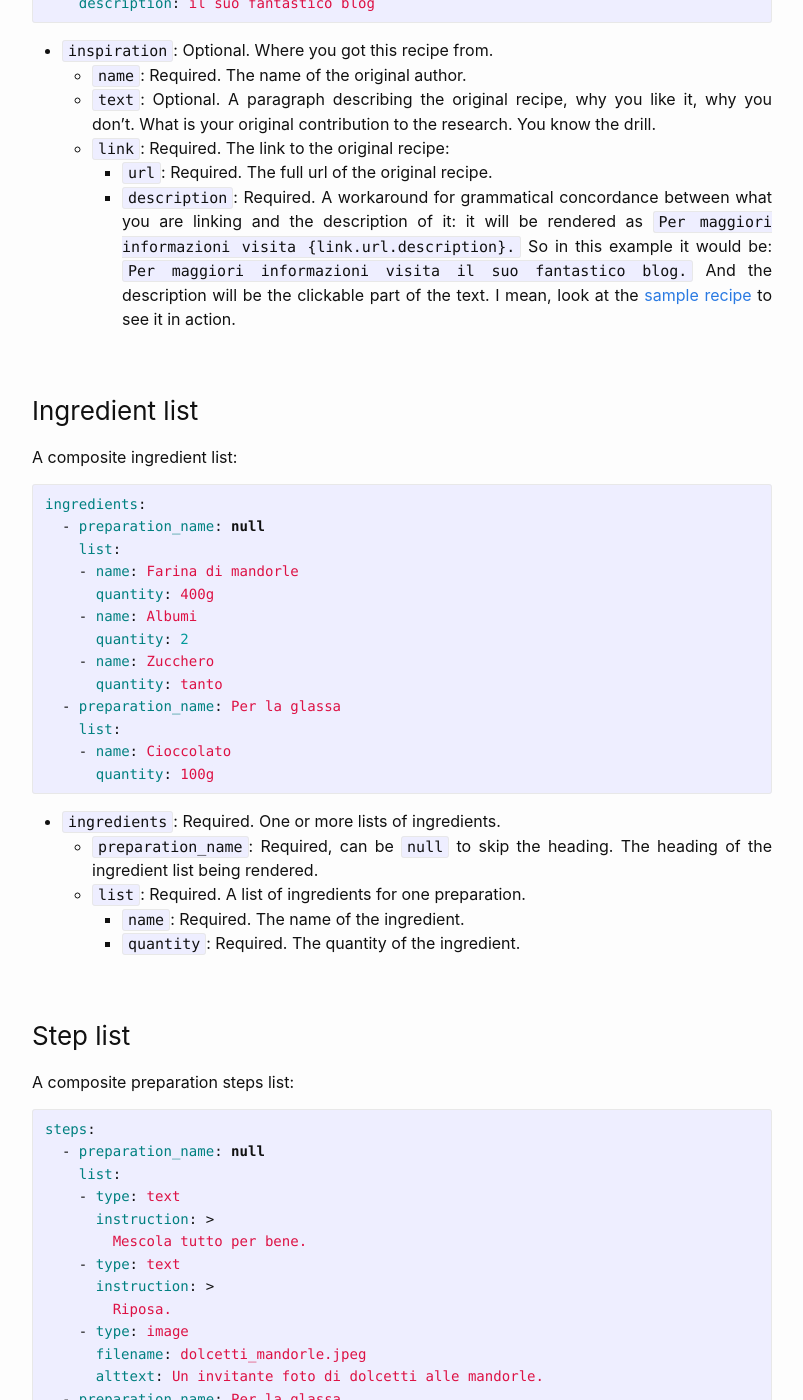
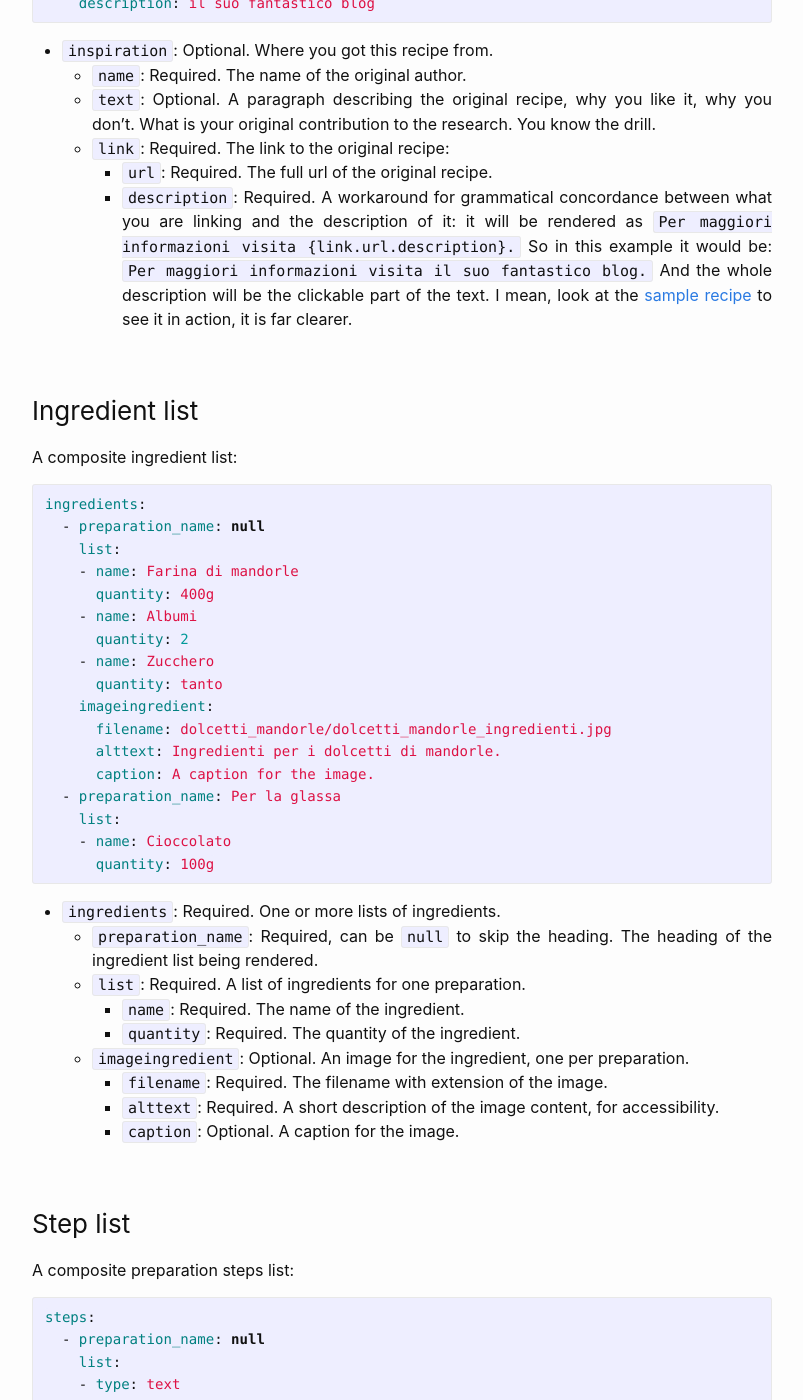
Before and after one commit to Pitrified/cookbook, a Jekyll site: the page built from ghpages/contribute.md, in a window 1280 px wide and 1400 px high, scrolled down 2283 px. Shown: the whole window, without its empty margins (238-1041 px from the left). Built offline with Jekyll 4.4.1, drawn with Linux system fonts in a browser that asks for light colours; some of the changed text lies outside the part shown.

Commit message:
Add image for ingredients

```diff
--- a/ghpages/contribute.md
+++ b/ghpages/contribute.md
@@ -152,8 +152,9 @@ inspiration:
       `Per maggiori informazioni visita {link.url.description}.`
       So in this example it would be:
       `Per maggiori informazioni visita il suo fantastico blog.`
-      And the description will be the clickable part of the text.
-      I mean, look at the [sample recipe] to see it in action.
+      And the whole description will be the clickable part of the text.
+      I mean, look at the [sample recipe] to see it in action,
+      it is far clearer.
 
 ### Ingredient list
 
@@ -169,6 +170,10 @@ ingredients:
       quantity: 2
     - name: Zucchero
       quantity: tanto
+    imageingredient:
+      filename: dolcetti_mandorle/dolcetti_mandorle_ingredienti.jpg
+      alttext: Ingredienti per i dolcetti di mandorle.
+      caption: A caption for the image.
   - preparation_name: Per la glassa
     list:
     - name: Cioccolato
@@ -190,6 +195,18 @@ ingredients:
       - `quantity`:
       Required.
       The quantity of the ingredient.
+  - `imageingredient`:
+    Optional.
+    An image for the ingredient, one per preparation.
+      - `filename`:
+        Required.
+        The filename with extension of the image.
+      - `alttext`:
+        Required.
+        A short description of the image content, for accessibility.
+      - `caption`:
+        Optional.
+        A caption for the image.
 
 ### Step list
 
@@ -229,14 +246,14 @@ steps:
     1. `text` step:
       - `type`:
       Required.
-      Must be set to text.
+      Must be set to `text`.
       - `instruction`:
       Required.
       The explanation for this step.
     1. `image` step:
       - `type`:
       Required.
-      Must be set to image.
+      Must be set to `image`.
       - `filename`:
         Required.
         The filename with extension of the image.
```
Also changed, not shown: ghpages/_layouts/recipe.html (+7 -0 lines), ghpages/_posts/dolci/2021-03-05-biscotti_pastafrolla.md (+2 -2 lines), ghpages/_posts/dolci/2021-03-05-dolci_alle_mandorle.md (+4 -4 lines), ghpages/sample_recipe.md (+17 -0 lines).
